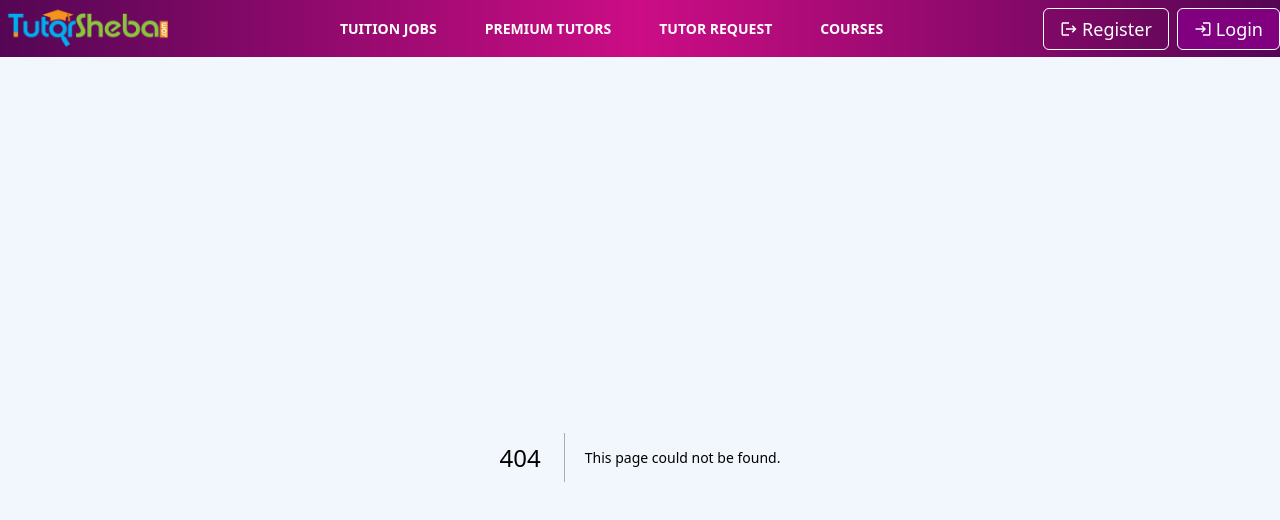
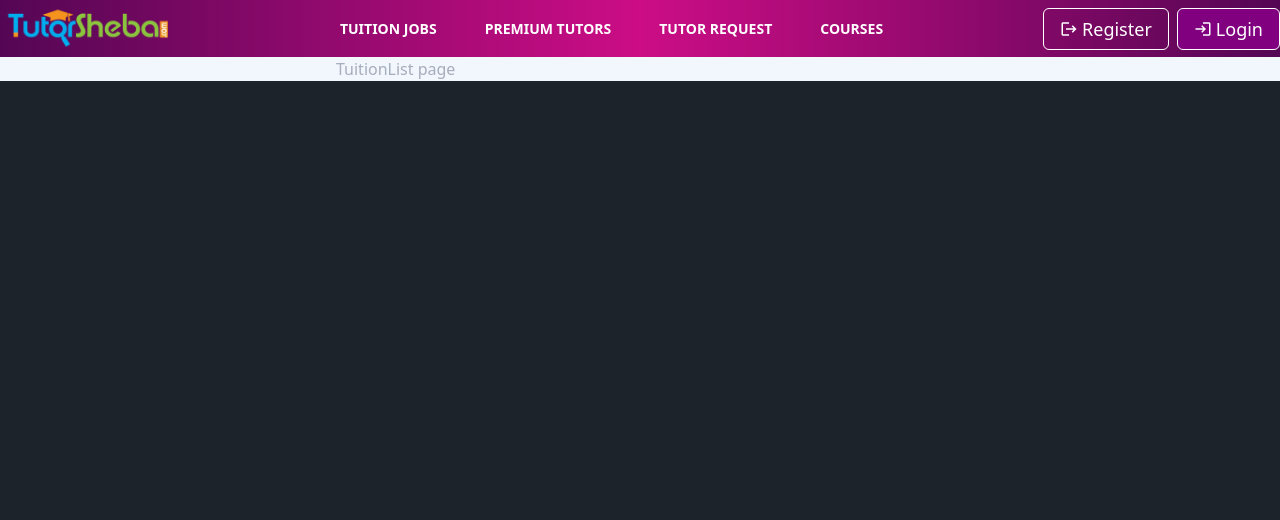
Before and after one commit to Rjk-Jami/tutor-sheba, a Next.js app: page /tuition-list in a window 1280 px wide. Before the commit this address had no page. Shown: the top 520 px of the page. Built offline with nearby package versions, Linux system fonts and the light colour scheme.

Commit message:
set frameWare for tuition-list

```diff
--- a/package.json
+++ b/package.json
@@ -9,6 +9,7 @@
     "lint": "next lint"
   },
   "dependencies": {
+    "@reduxjs/toolkit": "^2.6.0",
     "animate.css": "^4.1.1",
     "next": "15.1.7",
     "react": "^19.0.0",
--- /dev/null
+++ b/src/app/(user)/tuition-list/layout.jsx
@@ -0,0 +1,15 @@
+import React from "react";
+
+const layout = ({ children }) => {
+  return (
+    <div className="container mx-auto px-4">
+      <div className="grid grid-cols-1 lg:grid-cols-4 gap-8">
+        <div className="hidden lg:block "></div>
+        <div className="col-span-3 mx-4 lg:mx-0">{children}</div>
+      </div>
+
+    </div>
+  );
+};
+
+export default layout;
--- /dev/null
+++ b/src/app/(user)/tuition-list/page.jsx
@@ -0,0 +1,11 @@
+import React from 'react'
+
+const TuitionList = () => {
+  return (
+    <div>
+      TuitionList page
+    </div>
+  )
+}
+
+export default TuitionList
--- a/src/components/Banner/SearchTution.jsx
+++ b/src/components/Banner/SearchTution.jsx
@@ -10,7 +10,7 @@ const SearchTution = () => {
       <h1 className="text-black text-3xl lg:text-4xl text-center font-bold">
         SEARCH TUTORING JOBS
       </h1>
-      <p className="text-xl text-muted font-medium text-center mt-2">
+      <p className="text-xl 2xl:text-2xl text-muted font-medium text-center mt-2">
         Find Your Tution Jobs, in your area
       </p>
       <div className="grid grid-cols-1 md:grid-cols-2 mt-5 gap-5">
@@ -25,14 +25,14 @@ const SearchTution = () => {
           />
         </div>
         <div className="text-center py-3 flex flex-col justify-center">
-          <h5 className="text- md:text-xl font-medium text-gray-900">
+          <h5 className="text-lg md:text-xl xl:text-252xl font-medium text-gray-900">
             Looking for interesting tuition jobs to excel your teaching
             experience?
           </h5>
-          <p className="mt-2 text-md md:text-lg ">
+          <p className="mt-2 text-md md:text-lg">
             If teaching jobs interest you, then you are in the right place.{" "}
             <span className="font-semibold">tutorsheba.com</span>, we often have{" "}
-            <strong className="text-primary">500+</strong> open home tuition
+            <strong className="">500+</strong> open home tuition
             jobs that are genuine and{" "}
             <strong className="text-primary">100%</strong> verified. Whether you
             are starting your career as a tuition teacher or an expert in your
@@ -40,7 +40,7 @@ const SearchTution = () => {
             search and apply to the tuition jobs that best fit your skills,
             favorable location, class, and subjects.
           </p>
-          <Link href={"/"} className="mt-4 w-fit mx-auto relative group flex items-center justify-center space-x-2 bg-gradient-to-r from-[#AD32A2] to-[#58034A] text-white font-bold py-3 px-10  rounded-full transition-all duration-[250ms] transform hover:-translate-y-[3px] hover:ease-[cubic-bezier(0.02,0.01,0.47,1)] hover:ring-8 ring-[#82339D] hover:drop-shadow-[0_0_20px_#82339D]  ">
+          <Link href={"/tuition-list"} className="mt-4 w-fit mx-auto relative group flex items-center justify-center space-x-2 bg-gradient-to-r from-[#AD32A2] to-[#58034A] text-white font-bold py-3 px-10  rounded-full transition-all duration-[250ms] transform hover:-translate-y-[3px] hover:ease-[cubic-bezier(0.02,0.01,0.47,1)] hover:ring-8 ring-[#82339D] hover:drop-shadow-[0_0_20px_#82339D]  ">
             <IoSearch className="text-lg" />
             <span className="text-lg uppercase font-bold">Find a Tutor</span>
             <FaArrowRight className="text-lg" />
--- a/src/components/Navbar/Navbar.jsx
+++ b/src/components/Navbar/Navbar.jsx
@@ -26,7 +26,7 @@ const Navbar = () => {
   );
   // Navigation links
   const navLinks = [
-    { name: "TUITION JOBS", href: "#" },
+    { name: "TUITION JOBS", href: "/tuition-list" },
     { name: "PREMIUM TUTORS", href: "#" },
     { name: "TUTOR REQUEST", href: "#" },
     { name: "COURSES", href: "https://course.tutorsheba.com/" },
```
Also changed, not shown: 1 other file (tests, documents, lock files or other folders).
